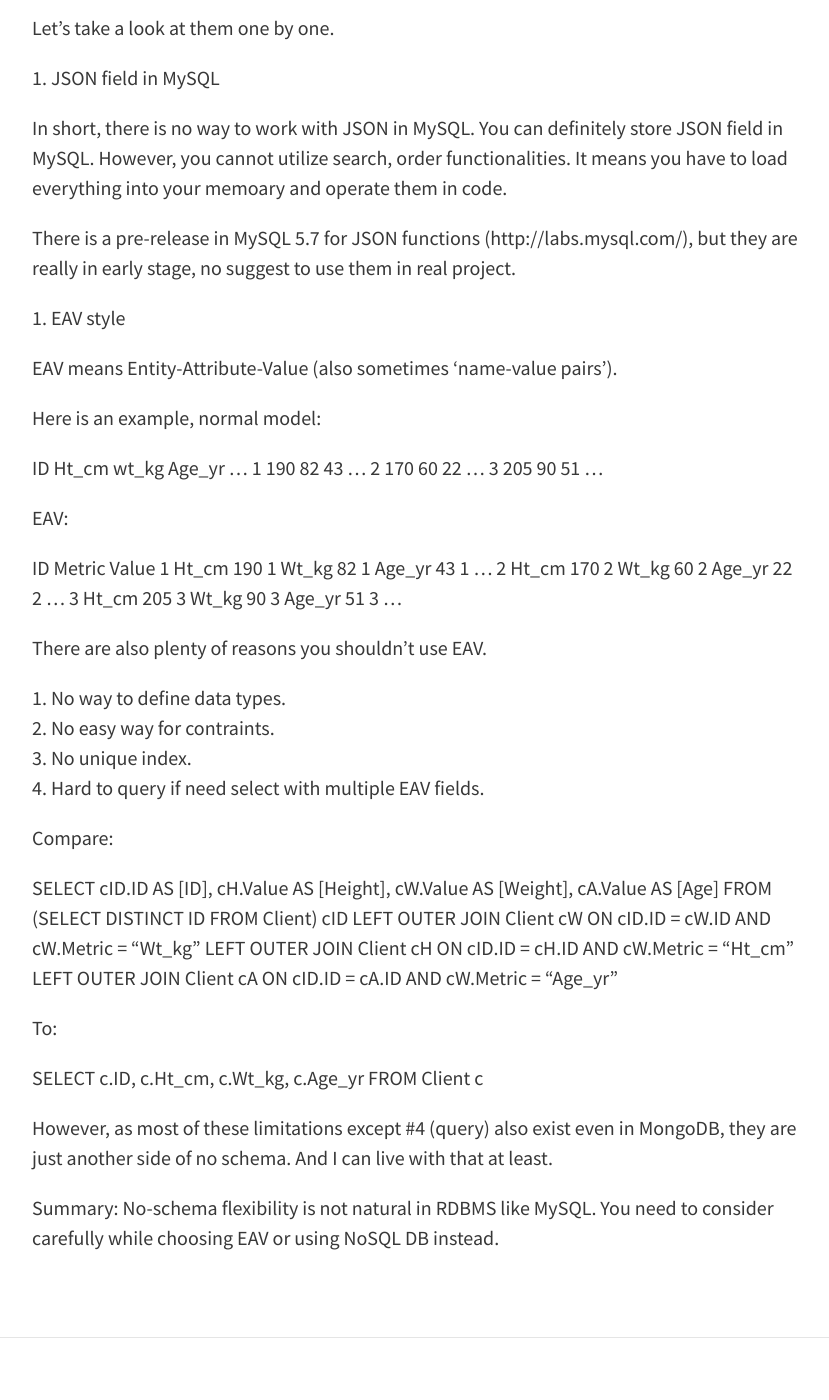
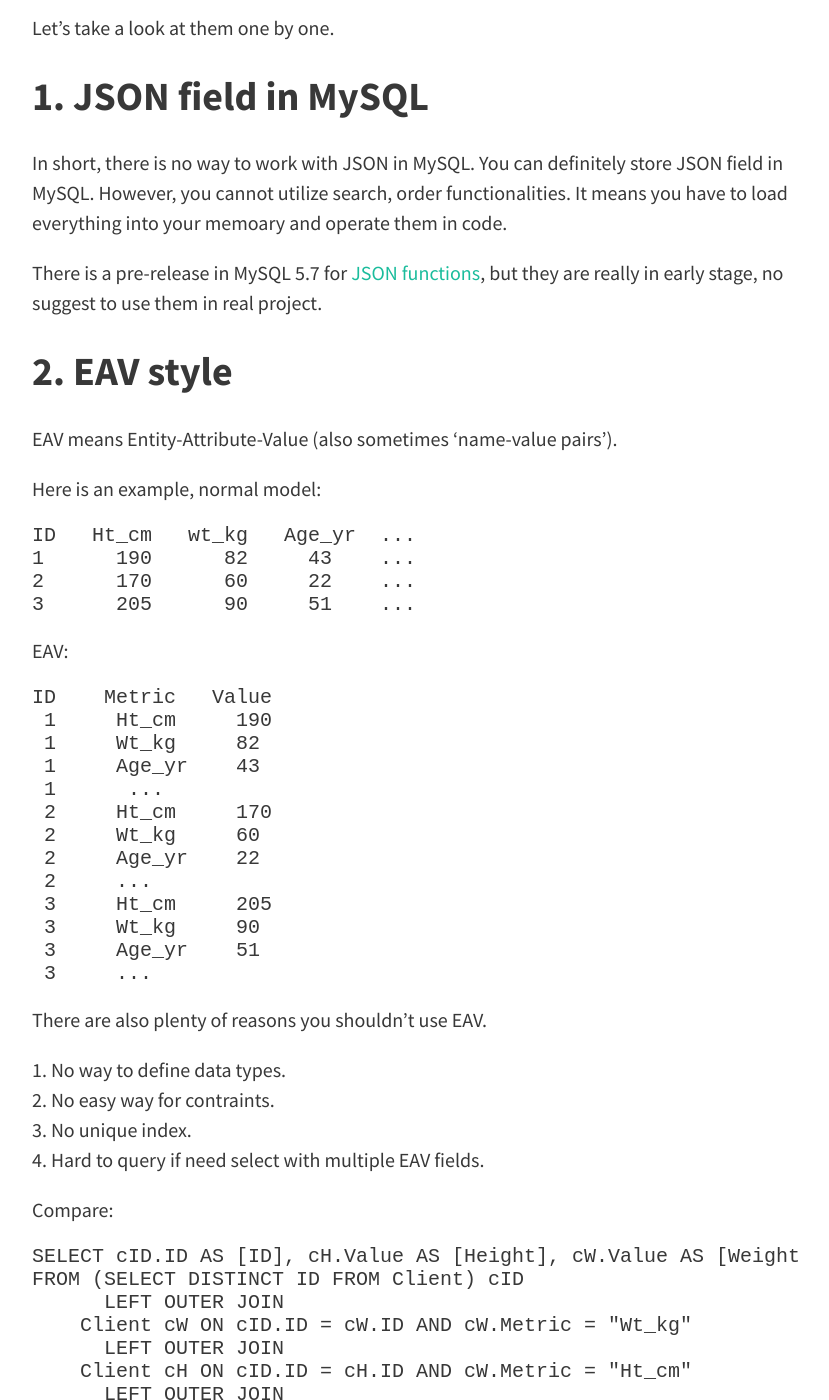
Before and after one commit to imapollo/blog, a Jekyll site: the page built from _posts/2015-07-20-json-or-eav-in-mysql.md, in a window 1280 px wide and 1400 px high, scrolled down 684 px. Shown: the whole window, without its empty margins (224-1053 px from the left). Built offline with Jekyll 4.4.1, drawn with Linux system fonts in a browser that asks for light colours; nearby versions of some CDN libraries; part of the change alters nothing that is shown; some of the changed text lies outside the part shown.

Commit message:
Fix format with markdown.

````diff
--- a/_posts/2015-07-20-json-or-eav-in-mysql.md
+++ b/_posts/2015-07-20-json-or-eav-in-mysql.md
@@ -7,30 +7,33 @@ NoSQL Document DB like MongoDB provides flexibility without built in schema, whi
 I met a real case recently that I want the same set of DB model to be applied to different services. For sure, there're some common fields, tables can used by all the services, however, there're still something left cannot be aligned. Also, there's no guarantee  these fields would not be changed later. It means we need the same flexibility as MongoDB.
 
 Here is some solution:
-1. JSON field in MySQL
-2. EAV style
+* JSON field in MySQL
+* EAV style
 
 Let's take a look at them one by one.
 
-1. JSON field in MySQL
+## 1. JSON field in MySQL
 
 In short, there is no way to work with JSON in MySQL. You can definitely store JSON field in MySQL. However, you cannot utilize search, order functionalities. It means you have to load everything into your memoary and operate them in code.
 
-There is a pre-release in MySQL 5.7 for JSON functions (http://labs.mysql.com/), but they are really in early stage, no suggest to use them in real project.
+There is a pre-release in MySQL 5.7 for [JSON functions](http://labs.mysql.com/), but they are really in early stage, no suggest to use them in real project.
 
-2. EAV style
+## 2. EAV style
 
 EAV means Entity-Attribute-Value (also sometimes 'name-value pairs').
 
 Here is an example, normal model:
 
+```
 ID   Ht_cm   wt_kg   Age_yr  ...
 1      190      82     43    ...
 2      170      60     22    ...
 3      205      90     51    ...
+```
 
 EAV:
 
+```
 ID    Metric   Value
  1     Ht_cm     190
  1     Wt_kg     82
@@ -44,6 +47,7 @@ ID    Metric   Value
  3     Wt_kg     90
  3     Age_yr    51
  3     ...
+```
 
 There are also plenty of reasons you shouldn't use EAV.
 1. No way to define data types.
@@ -53,6 +57,7 @@ There are also plenty of reasons you shouldn't use EAV.
 
 Compare:
 
+```
 SELECT cID.ID AS [ID], cH.Value AS [Height], cW.Value AS [Weight], cA.Value AS [Age]
 FROM (SELECT DISTINCT ID FROM Client) cID
       LEFT OUTER JOIN
@@ -61,13 +66,16 @@ FROM (SELECT DISTINCT ID FROM Client) cID
     Client cH ON cID.ID = cH.ID AND cW.Metric = "Ht_cm"
       LEFT OUTER JOIN
     Client cA ON cID.ID = cA.ID AND cW.Metric = "Age_yr"
+```
 
 To:
 
+```
 SELECT c.ID, c.Ht_cm, c.Wt_kg, c.Age_yr
 FROM Client c
+```
 
 However, as most of these limitations except #4 (query) also exist even in MongoDB, they are just another side of no schema. And I can live with that at least.
 
-Summary:
+## Summary:
 No-schema flexibility is not natural in RDBMS like MySQL. You need to consider carefully while choosing EAV or using NoSQL DB instead.
````
